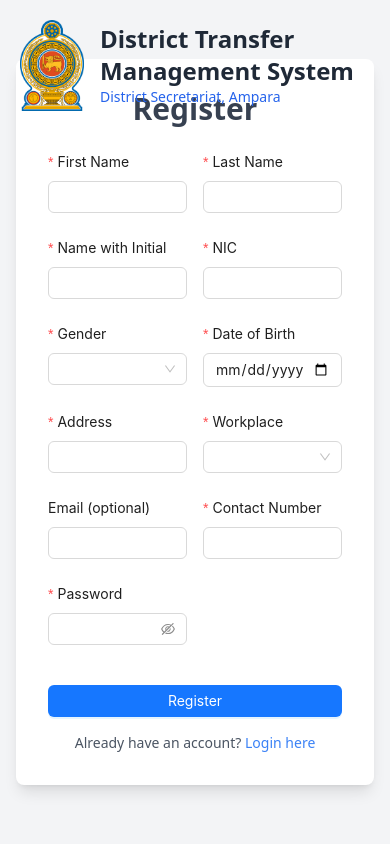
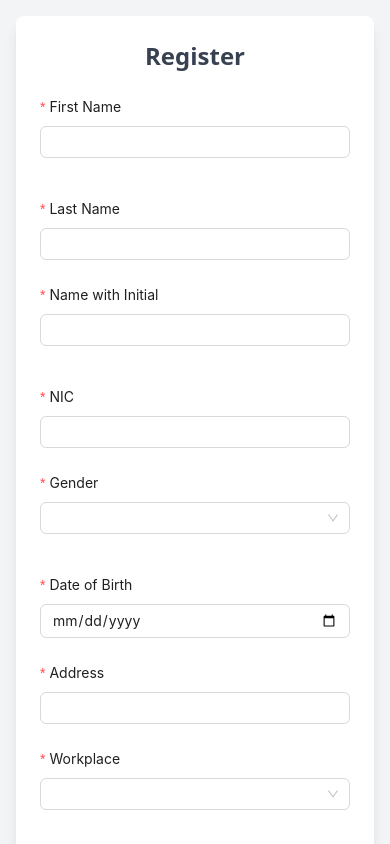
Before and after one commit to mohamed-nousad/District-Transfer-Management-System, a React (Create React App) app in the folder client/: page /register in a window 390 px wide. Shown: the top 844 px of the page. Built offline with nearby package versions, Linux system fonts and the light colour scheme.

Commit message:
Merge client/src changes from development to main

```diff
--- a/client/src/components/Header.jsx
+++ b/client/src/components/Header.jsx
@@ -3,7 +3,7 @@ import logo from "../assets/images/logo.png";
 
 const Header = () => {
   return (
-    <div className="absolute top-5 left-5 flex items-center space-x-4">
+    <div className="absolute top-5 left-5 flex items-center space-x-4 hidden md:flex">
       <img src={logo} alt="Logo" className="w-16 h-auto" />
       <div>
         <h2 className="text-2xl font-bold text-gray-800">
--- a/client/src/components/admin/ApprovalAdmin.js
+++ b/client/src/components/admin/ApprovalAdmin.js
@@ -24,6 +24,7 @@ export default function CheckingAdmin() {
       dataIndex: "nameWithInitial",
       key: "name",
     },
+    { title: "Designation", dataIndex: "designation", key: "designation" },
     {
       title: "NIC",
       dataIndex: "NIC",
--- a/client/src/components/admin/RecommendAdmin.js
+++ b/client/src/components/admin/RecommendAdmin.js
@@ -24,6 +24,7 @@ export default function CheckingAdmin() {
       dataIndex: "nameWithInitial",
       key: "name",
     },
+    { title: "Designation", dataIndex: "designation", key: "designation" },
     {
       title: "NIC",
       dataIndex: "NIC",
@@ -68,7 +69,7 @@ export default function CheckingAdmin() {
           rowKey="_id"
           pagination={{ pageSize: 5 }}
           locale={{ emptyText: "No checked users available." }}
-          scroll={{ x: 'max-content' }}  // Enables horizontal scrolling for wide content
+          scroll={{ x: "max-content" }} // Enables horizontal scrolling for wide content
           responsive
         />
       </Card>
--- a/client/src/components/user/UserDependence.js
+++ b/client/src/components/user/UserDependence.js
@@ -214,7 +214,7 @@ const Dependence = ({ userData }) => {
         columns={columns}
         rowKey="id"
         loading={loading}
-        responsive
+        scroll={{ x: "max-content" }}
       />
     </div>
   );
--- a/client/src/components/user/UserDisability.js
+++ b/client/src/components/user/UserDisability.js
@@ -146,7 +146,7 @@ const UserDisability = ({ userData }) => {
         columns={columns}
         rowKey="id"
         loading={loading}
-        responsive
+        scroll={{ x: "max-content" }}
       />
     </div>
   );
--- a/client/src/components/user/UserDisease.js
+++ b/client/src/components/user/UserDisease.js
@@ -126,7 +126,7 @@ const UserDisability = ({ userData }) => {
         columns={columns}
         rowKey="id"
         loading={loading}
-        responsive
+        scroll={{ x: "max-content" }}
       />
     </div>
   );
--- a/client/src/components/user/UserMedicalCondition.js
+++ b/client/src/components/user/UserMedicalCondition.js
@@ -113,7 +113,7 @@ const UserMedicalCondition = ({ userData }) => {
         columns={columns}
         rowKey="id"
         loading={loading}
-        responsive
+        scroll={{ x: "max-content" }}
       />
     </div>
   );
--- a/client/src/components/user/UserWorkHistory.js
+++ b/client/src/components/user/UserWorkHistory.js
@@ -33,7 +33,9 @@ const UserWorkHistory = ({ userData }) => {
       );
       setWorkhistories(response.data || []);
     } catch (error) {
-      message.error("Failed to fetch workhistories");
+      message.error(
+        error.response?.data?.error || "Failed to fetch workhistories"
+      );
     } finally {
       setLoading(false);
     }
@@ -116,8 +118,12 @@ const UserWorkHistory = ({ userData }) => {
           >
             <Select>
               <Option value="District Secretariat">District Secretariat</Option>
-              <Option value="Divisional Secretariat">Divisional Secretariat</Option>
-              <Option value="Ministry / Department">Ministry / Department</Option>
+              <Option value="Divisional Secretariat">
+                Divisional Secretariat
+              </Option>
+              <Option value="Ministry / Department">
+                Ministry / Department
+              </Option>
             </Select>
           </Form.Item>
 
@@ -171,13 +177,13 @@ const UserWorkHistory = ({ userData }) => {
           {loading ? <Spin /> : "Save"}
         </Button>
       </Form>
-      <h2 style={{ marginTop: 30 }}>Medical Conditions</h2>
+      <h2 style={{ marginTop: 30 }}>Work Hoistories</h2>
       <Table
         dataSource={workhistories}
         columns={columns}
         rowKey="id"
         loading={loading}
-        responsive
+        scroll={{ x: "max-content" }}
       />
     </div>
   );
--- a/client/src/pages/Home.js
+++ b/client/src/pages/Home.js
@@ -31,6 +31,12 @@ const HomePage = () => {
   };
 
   return (
+    <div
+      className="relative min-h-screen text-center bg-cover bg-center"
+      style={{ backgroundImage: `url(${bg})` }}
+    >
+      <div className="absolute inset-0 bg-black bg-opacity-30 backdrop-blur-md"></div>
+
       <Layout
         style={{
           minHeight: "100vh",
@@ -38,6 +44,8 @@ const HomePage = () => {
           backgroundImage: `url(${bg})`,
           backgroundSize: "cover",
           backgroundPosition: "center",
+          position: "relative",
+          backdropFilter: "blur(10px)",
         }}
       >
         {/* Header with Language Selector */}
@@ -77,7 +85,7 @@ const HomePage = () => {
             alt="logo"
             style={{ width: "150px", marginBottom: "20px" }}
           />
-        <Title style={{ color: "white" , fontStyle: "oblique"}} level={2}>
+          <Title style={{ color: "white" }} level={2}>
             {languageData[language].title}
           </Title>
 
@@ -96,6 +104,7 @@ const HomePage = () => {
           </Space>
         </Content>
       </Layout>
+    </div>
   );
 };
 
--- a/client/src/pages/Register.js
+++ b/client/src/pages/Register.js
@@ -31,12 +31,12 @@ const Register = () => {
       message.error(err.response?.data?.message || "Registration failed.");
     }
   };
+  return (
+    <div className="min-h-screen flex items-center justify-center bg-gray-100 p-4 sm:p-10">
+      <Header />
 
-  return (
-    <div className="min-h-screen flex items-center justify-center bg-gray-100 px-4">
-      <Header />
-      <div className="bg-white p-8 rounded-lg shadow-lg w-full sm:w-3/4 md:w-1/2 lg:w-2/5">
-        <h1 className="text-3xl font-semibold text-gray-700 text-center mb-6">
+      <div className="bg-white p-6 sm:p-8 md:p-10 rounded-lg shadow-lg w-full max-w-2xl">
+        <h1 className="text-2xl sm:text-3xl font-semibold text-gray-700 text-center mb-6">
           Register
         </h1>
 
@@ -48,8 +48,8 @@ const Register = () => {
         )}
 
         <Form layout="vertical" onFinish={handleSubmit}>
-          <Row gutter={16}>
-            <Col span={12}>
+          <Row gutter={[16, 16]}>
+            <Col xs={24} sm={12}>
               <Form.Item
                 label="First Name"
                 name="firstName"
@@ -58,7 +58,7 @@ const Register = () => {
                 <Input />
               </Form.Item>
             </Col>
-            <Col span={12}>
+            <Col xs={24} sm={12}>
               <Form.Item
                 label="Last Name"
                 name="lastName"
@@ -69,8 +69,8 @@ const Register = () => {
             </Col>
           </Row>
 
-          <Row gutter={16}>
-            <Col span={12}>
+          <Row gutter={[16, 16]}>
+            <Col xs={24} sm={12}>
               <Form.Item
                 label="Name with Initial"
                 name="nameWithInitial"
@@ -79,7 +79,7 @@ const Register = () => {
                 <Input />
               </Form.Item>
             </Col>
-            <Col span={12}>
+            <Col xs={24} sm={12}>
               <Form.Item
                 label="NIC"
                 name="NIC"
@@ -90,8 +90,8 @@ const Register = () => {
             </Col>
           </Row>
 
-          <Row gutter={16}>
-            <Col span={12}>
+          <Row gutter={[16, 16]}>
+            <Col xs={24} sm={12}>
               <Form.Item
                 label="Gender"
                 name="gender"
@@ -103,7 +103,7 @@ const Register = () => {
                 </Select>
               </Form.Item>
             </Col>
-            <Col span={12}>
+            <Col xs={24} sm={12}>
               <Form.Item
                 label="Date of Birth"
                 name="dateOfBirth"
@@ -114,8 +114,8 @@ const Register = () => {
             </Col>
           </Row>
 
-          <Row gutter={16}>
-            <Col span={12}>
+          <Row gutter={[16, 16]}>
+            <Col xs={24}>
               <Form.Item
                 label="Address"
                 name="address"
@@ -124,11 +124,14 @@ const Register = () => {
                 <Input />
               </Form.Item>
             </Col>
-            <Col span={12}>
+          </Row>
+
+          <Row gutter={[16, 16]}>
+            <Col xs={24} sm={12}>
               <Form.Item
                 label="Workplace"
                 name="workplace"
-                rules={[{ required: true, message: "Workplace Required" }]}
+                rules={[{ required: true, message: "Required" }]}
               >
                 <Select>
                   <Select.Option value="District Secretariat, Ampara">
@@ -170,6 +173,9 @@ const Register = () => {
                   <Option value="Divisional Secretariat, Ninthavur">
                     Divisional Secretariat, Ninthavur
                   </Option>
+                  <Option value="Divisional Secretariat, Navithanveli">
+                    Divisional Secretariat, Navithanveli
+                  </Option>
                   <Option value="Divisional Secretariat, Addalachchenai">
                     Divisional Secretariat, Addalachchenai
                   </Option>
@@ -194,10 +200,7 @@ const Register = () => {
                 </Select>
               </Form.Item>
             </Col>
-          </Row>
-
-          <Row gutter={16}>
-            <Col span={12}>
+            <Col xs={24} sm={12}>
               <Form.Item
                 label="Email (optional)"
                 name="email"
@@ -206,7 +209,10 @@ const Register = () => {
                 <Input />
               </Form.Item>
             </Col>
-            <Col span={12}>
+          </Row>
+
+          <Row gutter={[16, 16]}>
+            <Col xs={24} sm={12}>
               <Form.Item
                 label="Contact Number"
                 name="contactNumber"
@@ -215,10 +221,7 @@ const Register = () => {
                 <Input />
               </Form.Item>
             </Col>
-          </Row>
-
-          <Row gutter={16}>
-            <Col span={12}>
+            <Col xs={24} sm={12}>
               <Form.Item
                 label="Password"
                 name="password"
```
Also changed, not shown: client/src/api.js (+8 -4 lines), client/src/pages/AdminDashboard.js (+22 -3 lines). Lines whose indentation alone changed are shown as unchanged.
